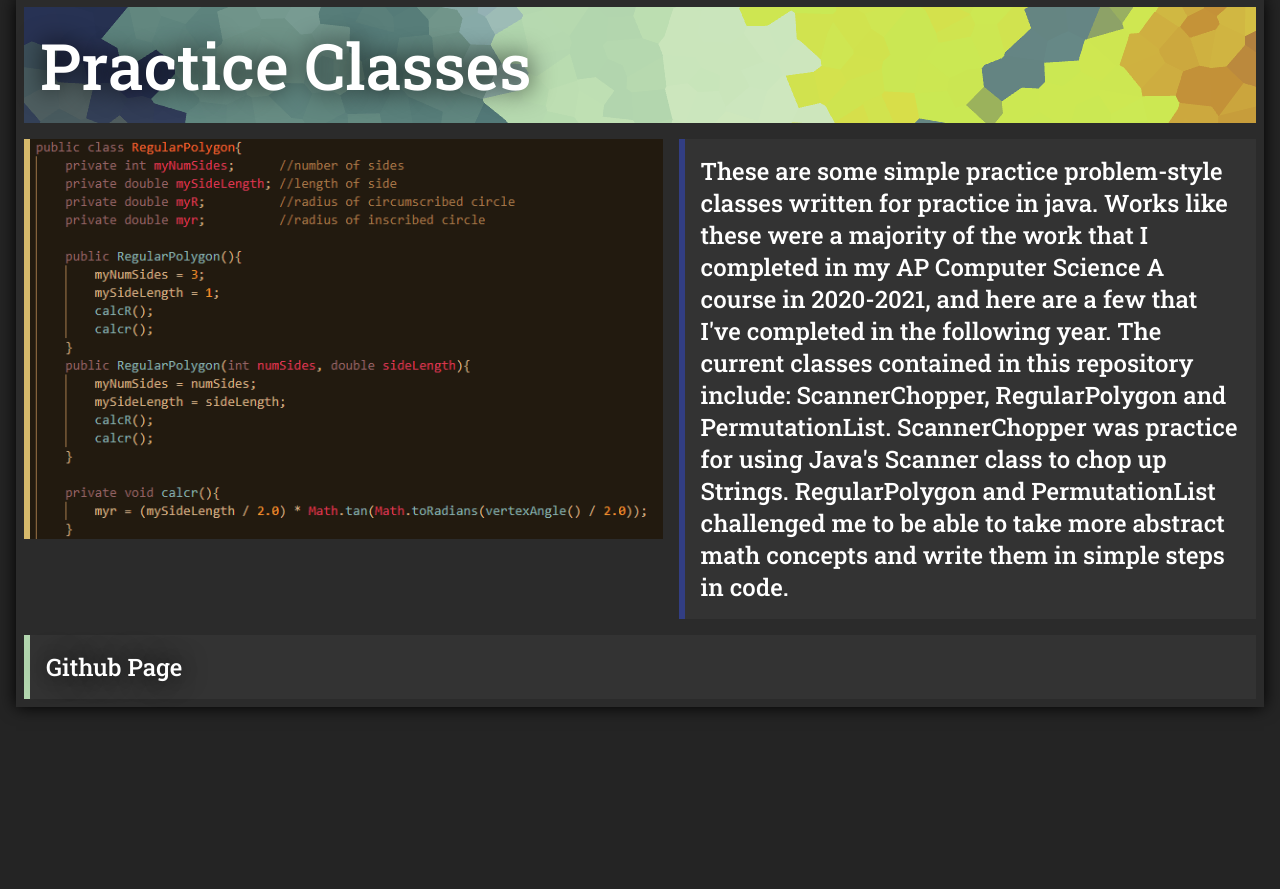
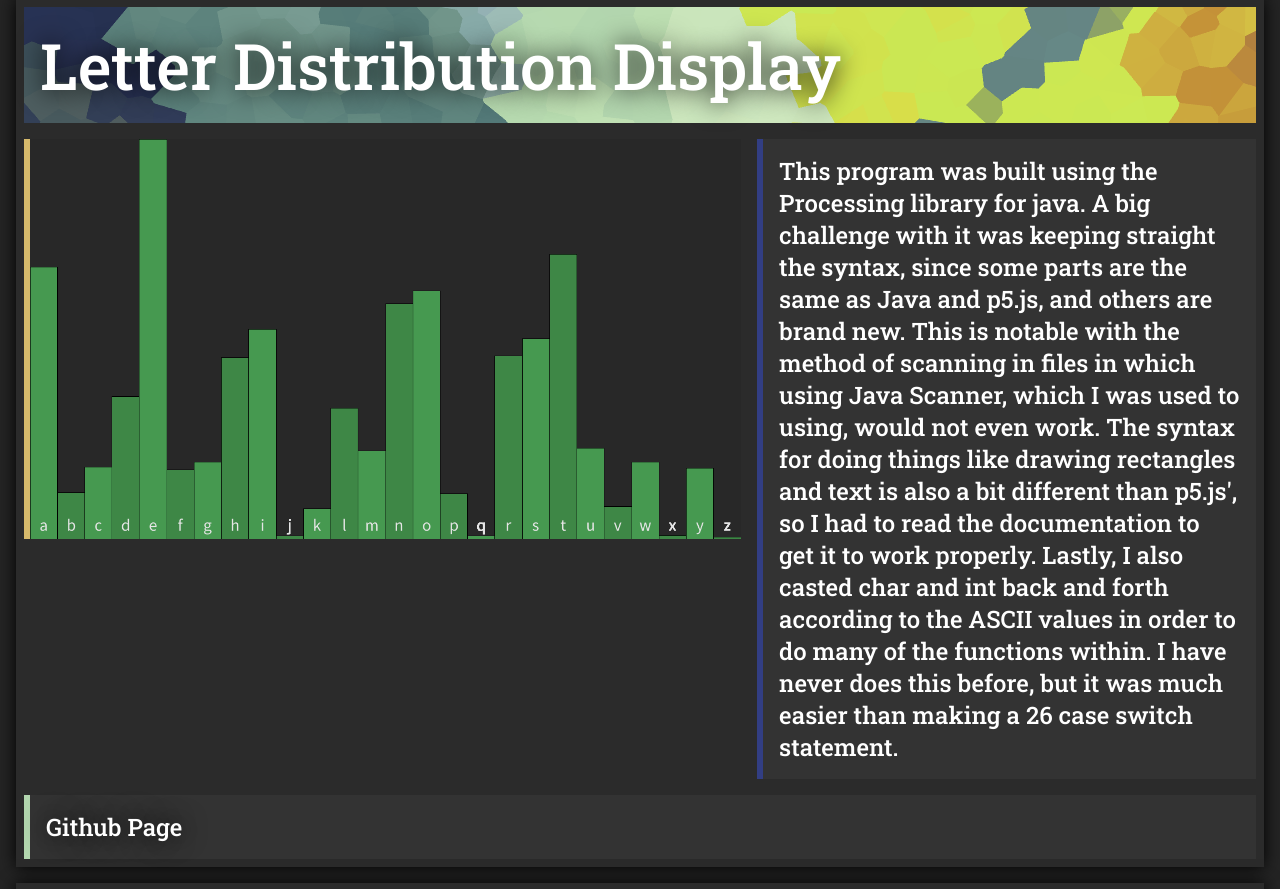
Before and after one commit to ConnellHagen/portfolio, a plain HTML site: page pages/projects/java.html in a window 1280 px wide. Shown: the part 860-1749 px from the top of the page. Before the commit the page ends 1599 px from the top, so only its background shows below. Drawn offline with Linux system fonts and the light colour scheme.

Commit message:
01.23.22 Added Project

```diff
--- a/pages/projects/java.html
+++ b/pages/projects/java.html
@@ -48,16 +48,32 @@
             </div>
         </div>
 
+        <!--Letter Distribution Display-->
+        <div class="project-display">
+            <div class="project-title">
+                <h2>Letter Distribution Display</h2>
+            </div>
+            <div class="text-picture-box">
+                <img src="../../images/java/letter-distribution-display-preview.png" class="picture">
+                <div class="text-box right">
+                    <p>This program was built using the Processing library for java. A big challenge with it was keeping straight the syntax, since some parts are the same as Java and p5.js, and others are brand new. This is notable with the method of scanning in files in which using Java Scanner, which I was used to using, would not even work. The syntax for doing things like drawing rectangles and text is also a bit different than p5.js', so I had to read the documentation to get it to work properly. Lastly, I also casted char and int back and forth according to the ASCII values in order to do many of the functions within. I have never does this before, but it was much easier than making a 26 case switch statement.</p>
+                </div>
+            </div>
+            <div class="project-links">
+                <a href="https://github.com/ConnellHagen/letter-distribution-display" class="github-link">Github Page</a>
+            </div>
+        </div>
+
         <!--Java Practice Classes-->
         <div class="project-display">
             <div class="project-title">
                 <h2>Practice Classes</h2>
             </div>
             <div class="text-picture-box">
-                <img src="../../images/java/java-practice-classes-preview.png" class="picture">
-                <div class="text-box right">
+                <div class="text-box left">
                     <p>These are some simple practice problem-style classes written for practice in java. Works like these were a majority of the work that I completed in my AP Computer Science A course in 2020-2021, and here are a few that I've completed in the following year. The current classes contained in this repository include: ScannerChopper, RegularPolygon and PermutationList. ScannerChopper was practice for using Java's Scanner class to chop up Strings. RegularPolygon and PermutationList challenged me to be able to take more abstract math concepts and write them in simple steps in code.</p>
                 </div>
+                <img src="../../images/java/java-practice-classes-preview.png" class="picture">
             </div>
             <div class="project-links">
                 <a href="https://github.com/ConnellHagen/java-practice-classes" class="github-link">Github Page</a>
```
Also changed, not shown: images/java/letter-distribution-display-preview.png (added).
